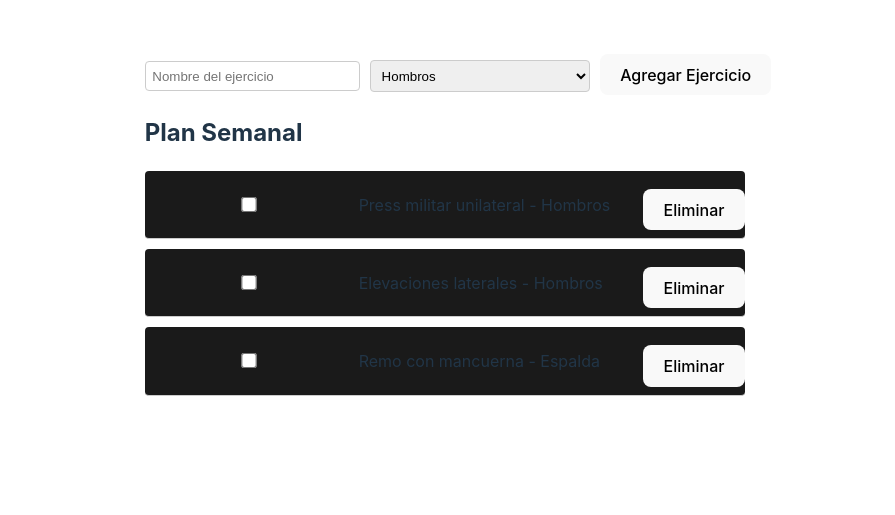
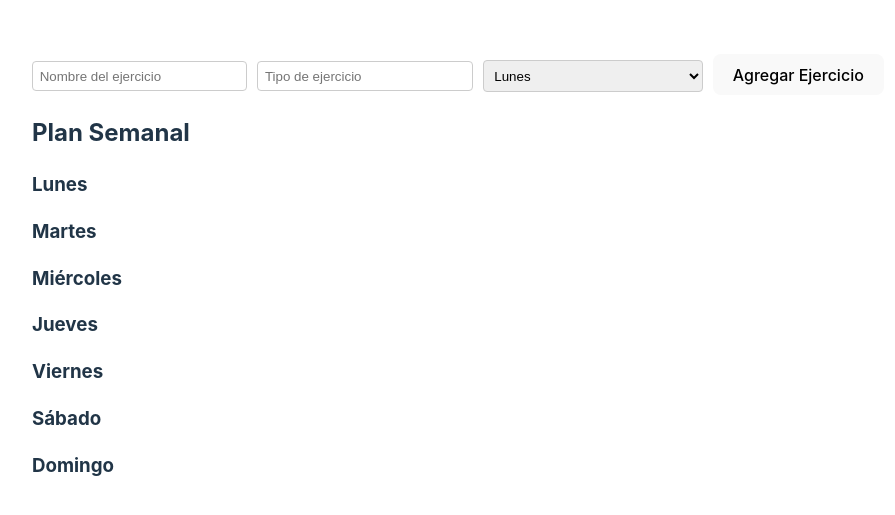
Before and after one commit to AlbertoRodBa/fit-app, a React (Vite) app: page / in a window 1280 px wide. Shown: the part 101-616 px from the top of the page, without its empty margins (182-1077 px from the left). Built offline with nearby package versions, Linux system fonts and the light colour scheme.

Commit message:
Incorporados los días de ejercicios en formulario

```diff
--- a/src/App.jsx
+++ b/src/App.jsx
@@ -6,22 +6,20 @@ import { exercises as initialExercises } from "./data/exercises";
 const App = () => {
   const [exercises, setExercises] = useState(initialExercises);
 
-  const handleAddExercise = (newExercise) => {
-    setExercises([...exercises, { id: exercises.length + 1, ...newExercise }]);
+  const handleAddExercise = (exercise) => {
+    setExercises((prevExercises) => [...prevExercises, { ...exercise, completed: false }]);
   };
 
-  const handleToggleComplete = (exerciseId) => {
-    setExercises(
-      exercises.map((exercise) =>
-        exercise.id === exerciseId
-          ? { ...exercise, completed: !exercise.completed }
-          : exercise
+  const handleToggleComplete = (exerciseName) => {
+    setExercises((prevExercises) =>
+      prevExercises.map((exercise) =>
+        exercise.name === exerciseName ? { ...exercise, completed: !exercise.completed } : exercise
       )
     );
   };
 
-  const handleRemoveExercise = (exerciseId) => {
-    setExercises(exercises.filter((exercise) => exercise.id !== exerciseId));
+  const handleRemoveExercise = (exerciseName) => {
+    setExercises((prevExercises) => prevExercises.filter((exercise) => exercise.name !== exerciseName));
   };
 
   return (
--- a/src/components/ExerciseForm.jsx
+++ b/src/components/ExerciseForm.jsx
@@ -2,13 +2,18 @@ import React, { useState } from 'react';
 
 const ExerciseForm = ({ onAddExercise }) => {
   const [name, setName] = useState('');
-  const [type, setType] = useState('Hombros'); // Tipo por defecto
+  const [type, setType] = useState('');
+  const [day, setDay] = useState('Lunes'); // Valor por defecto
+
+  const daysOfWeek = ["Lunes", "Martes", "Miércoles", "Jueves", "Viernes", "Sábado", "Domingo"];
 
   const handleSubmit = (e) => {
     e.preventDefault();
-    if (!name) return; // No permitir agregar ejercicios sin nombre
-    onAddExercise({ name, type, completed: false });
-    setName(''); // Limpiar el nombre del ejercicio después de agregarlo
+    if (!name || !type) return; // No permitir agregar ejercicios vacíos
+    onAddExercise({ name, type, day }); // Añadir el día a los ejercicios
+    setName('');
+    setType('');
+    setDay('Lunes'); // Resetear al día por defecto
   };
 
   return (
@@ -20,14 +25,17 @@ const ExerciseForm = ({ onAddExercise }) => {
         onChange={(e) => setName(e.target.value)}
         required
       />
-      <select value={type} onChange={(e) => setType(e.target.value)}>
-        <option value="Hombros">Hombros</option>
-        <option value="Espalda">Espalda</option>
-        <option value="Abdominales">Abdominales</option>
-        <option value="Piernas">Piernas</option>
-        <option value="Antebrazos">Antebrazos</option>
-        <option value="Cardio">Cardio</option>
-        {/* Agrega más opciones según sea necesario */}
+      <input
+        type="text"
+        placeholder="Tipo de ejercicio"
+        value={type}
+        onChange={(e) => setType(e.target.value)}
+        required
+      />
+      <select value={day} onChange={(e) => setDay(e.target.value)}>
+        {daysOfWeek.map((day) => (
+          <option key={day} value={day}>{day}</option>
+        ))}
       </select>
       <button type="submit">Agregar Ejercicio</button>
     </form>
--- a/src/components/Weeklyplan.jsx
+++ b/src/components/Weeklyplan.jsx
@@ -1,32 +1,37 @@
 import React from 'react';
 
 const WeeklyPlan = ({ exercises, onToggleComplete, onRemoveExercise }) => {
+  const daysOfWeek = ["Lunes", "Martes", "Miércoles", "Jueves", "Viernes", "Sábado", "Domingo"];
+
+  // Agrupamos los ejercicios por día
+  const groupedExercises = daysOfWeek.reduce((acc, day) => {
+    acc[day] = exercises.filter(exercise => exercise.day === day);
+    return acc;
+  }, {});
+
   return (
     <div>
       <h2>Plan Semanal</h2>
+      {daysOfWeek.map(day => (
+        <div key={day}>
+          <h3>{day}</h3>
           <ul>
-        {exercises.map((exercise) => (
-          <li key={exercise.id} style={{ display: 'flex', alignItems: 'center', marginBottom: '10px' }}>
+            {groupedExercises[day].map(exercise => (
+              <li key={exercise.name} className={exercise.completed ? 'completed' : ''}>
+                <div className="checkbox-container">
                   <input
                     type="checkbox"
                     checked={exercise.completed}
-              onChange={() => onToggleComplete(exercise.id)}
-              style={{ marginRight: '10px' }}
+                    onChange={() => onToggleComplete(exercise.name)}
                   />
-            <span
-              style={{
-                textDecoration: exercise.completed ? 'line-through' : 'none',
-                flexGrow: 1
-              }}
-            >
                   {exercise.name} - {exercise.type}
-            </span>
-            <button onClick={() => onRemoveExercise(exercise.id)} style={{ marginLeft: '10px' }}>
-              Eliminar
-            </button>
+                </div>
+                <button className="delete-button" onClick={() => onRemoveExercise(exercise.name)}>Eliminar</button>
               </li>
             ))}
           </ul>
+        </div>
+      ))}
     </div>
   );
 };
--- a/src/index.css
+++ b/src/index.css
@@ -107,7 +107,7 @@ button:focus-visible {
 }
 
 .delete-button {
-  background-color: #e63946;
+  background-color: #314356;
   color: white;
   padding: 0.4em 0.8em;
   border-radius: 4px;
@@ -115,7 +115,7 @@ button:focus-visible {
   transition: background-color 0.25s;
 }
 .delete-button:hover {
-  background-color: #d62828;
+  background-color: #5e6d93;
 }
 
 @media (prefers-color-scheme: light) {
```
Lines whose indentation alone changed are shown as unchanged.
